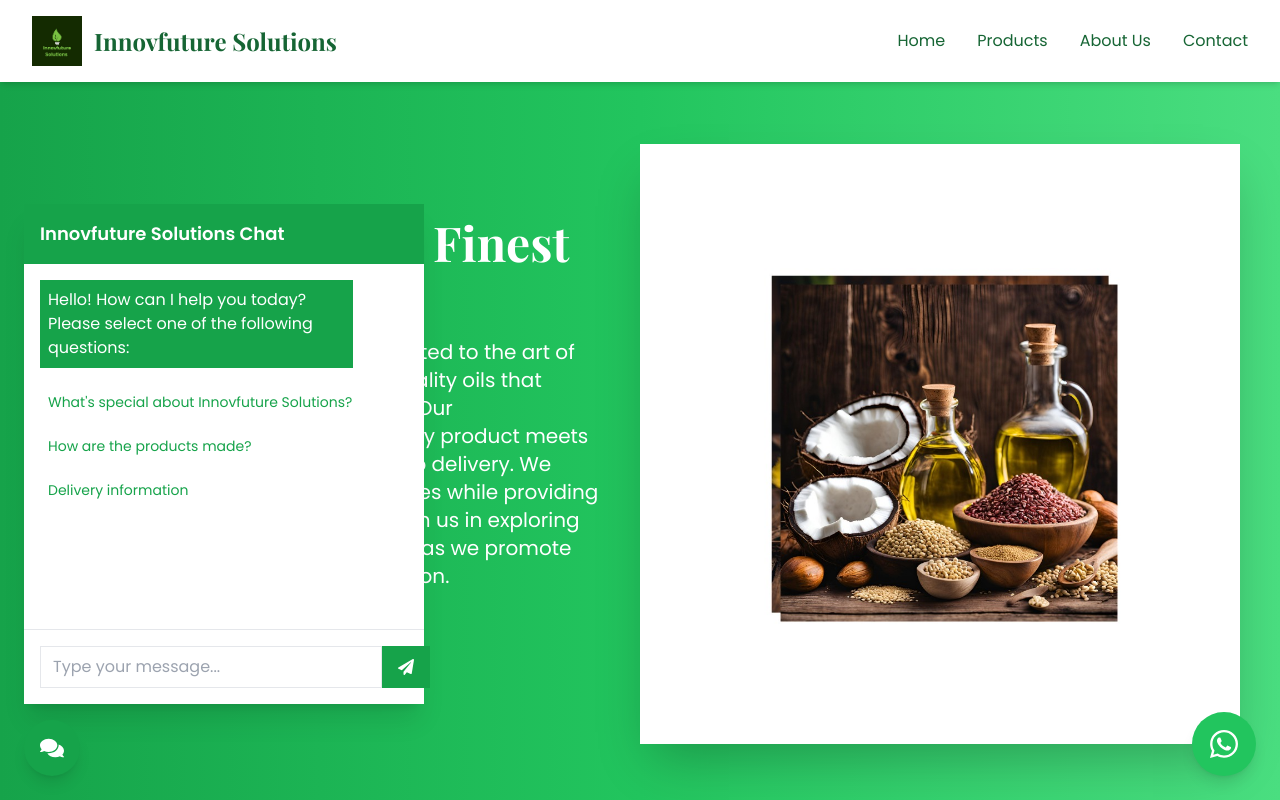
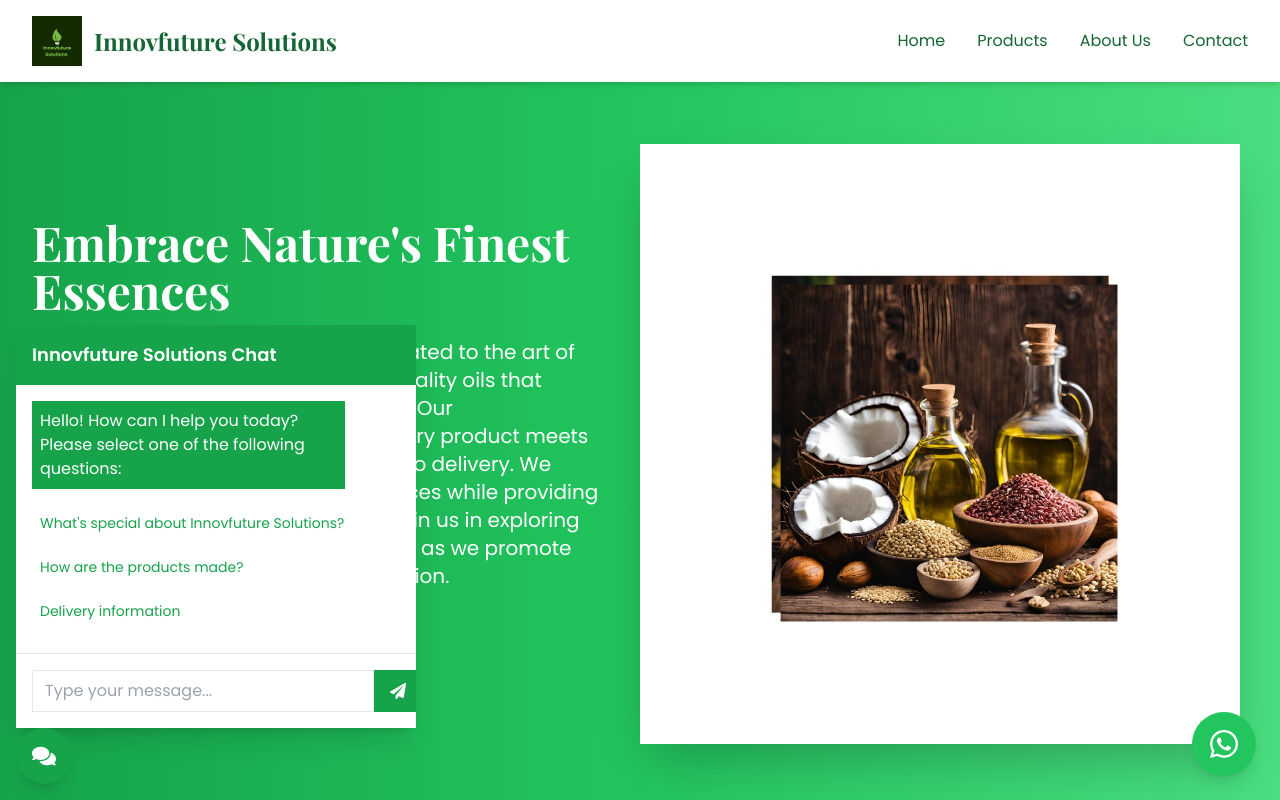
Before and after one commit to bharathkumar8056/InnovFuture, a Next.js app: page / in a window 1280 px wide. Both pictures are taken after a click on the button 52 px from the left and 748 px from the top of the page. Shown: the top 800 px of the page. Built offline with nearby package versions, Linux system fonts and the light colour scheme; a web font is replaced by a local one.

Commit message:
Update ChatBot.tsx

```diff
--- a/app/components/ChatBot.tsx
+++ b/app/components/ChatBot.tsx
@@ -94,16 +94,16 @@ const ChatBot: React.FC = () => {
   }
 
   return (
-    <div className="fixed bottom-6 left-6 z-50">
+    <div className="fixed bottom-4 left-4 z-50">
       {isOpen && (
-        <div className="bg-white rounded-lg shadow-xl w-full sm:w-80 md:w-96 lg:w-[400px] mb-4 h-[500px] flex flex-col">
+        <div className="bg-white rounded-lg shadow-xl w-[90%] sm:w-80 md:w-96 lg:w-[400px] max-h-[80vh] flex flex-col overflow-hidden">
           {/* Chat header */}
           <div className="bg-green-600 text-white p-4">
             <h3 className="text-lg font-semibold">Innovfuture Solutions Chat</h3>
           </div>
 
           {/* Chat messages */}
-          <div className="flex-grow overflow-y-auto p-4 max-h-[400px]">
+          <div className="flex-grow overflow-y-auto p-4 max-h-[60vh]">
             {messages.map((message, index) => (
               <div key={index} className={`mb-4 ${message.isUser ? "text-right" : "text-left"}`}>
                 <span
```
